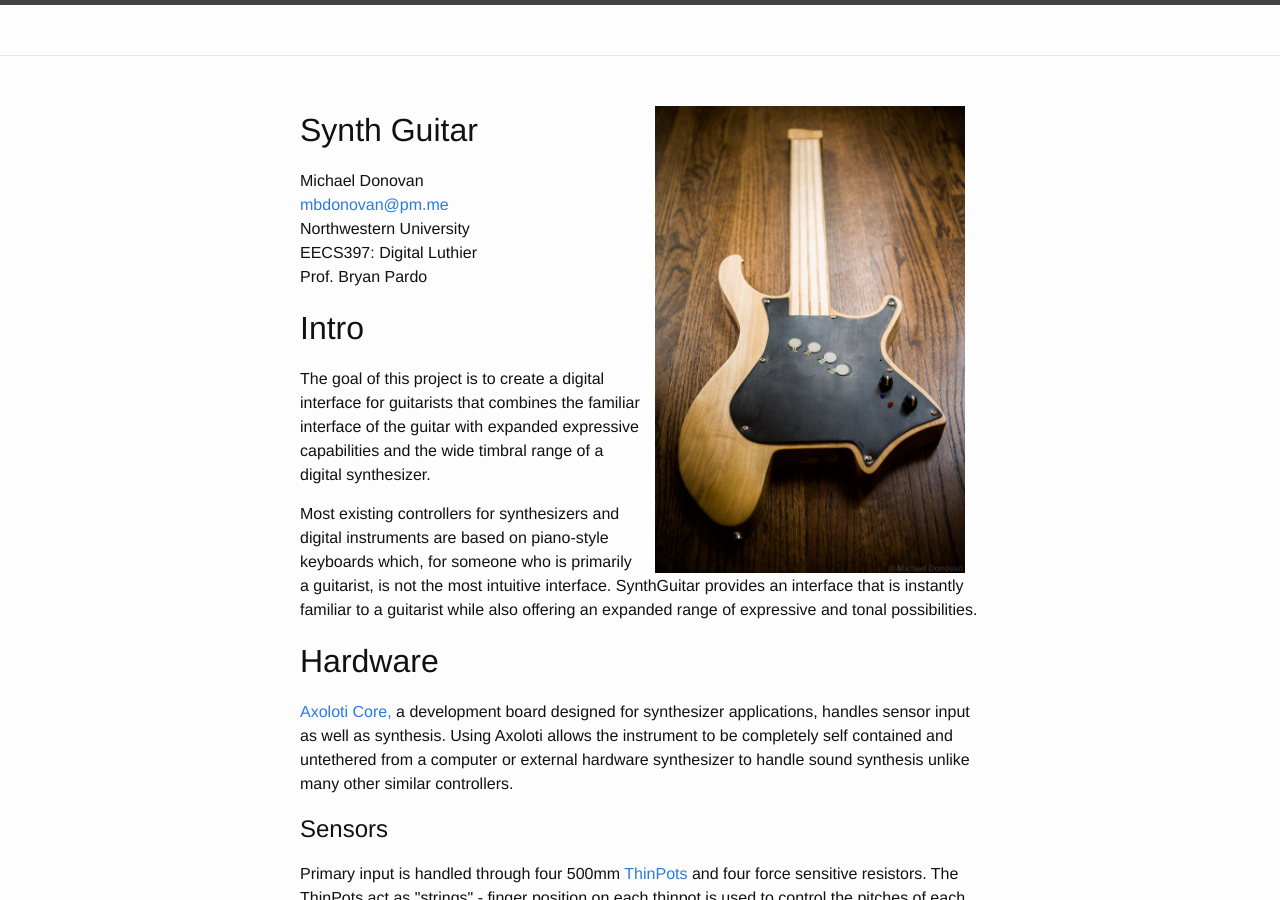
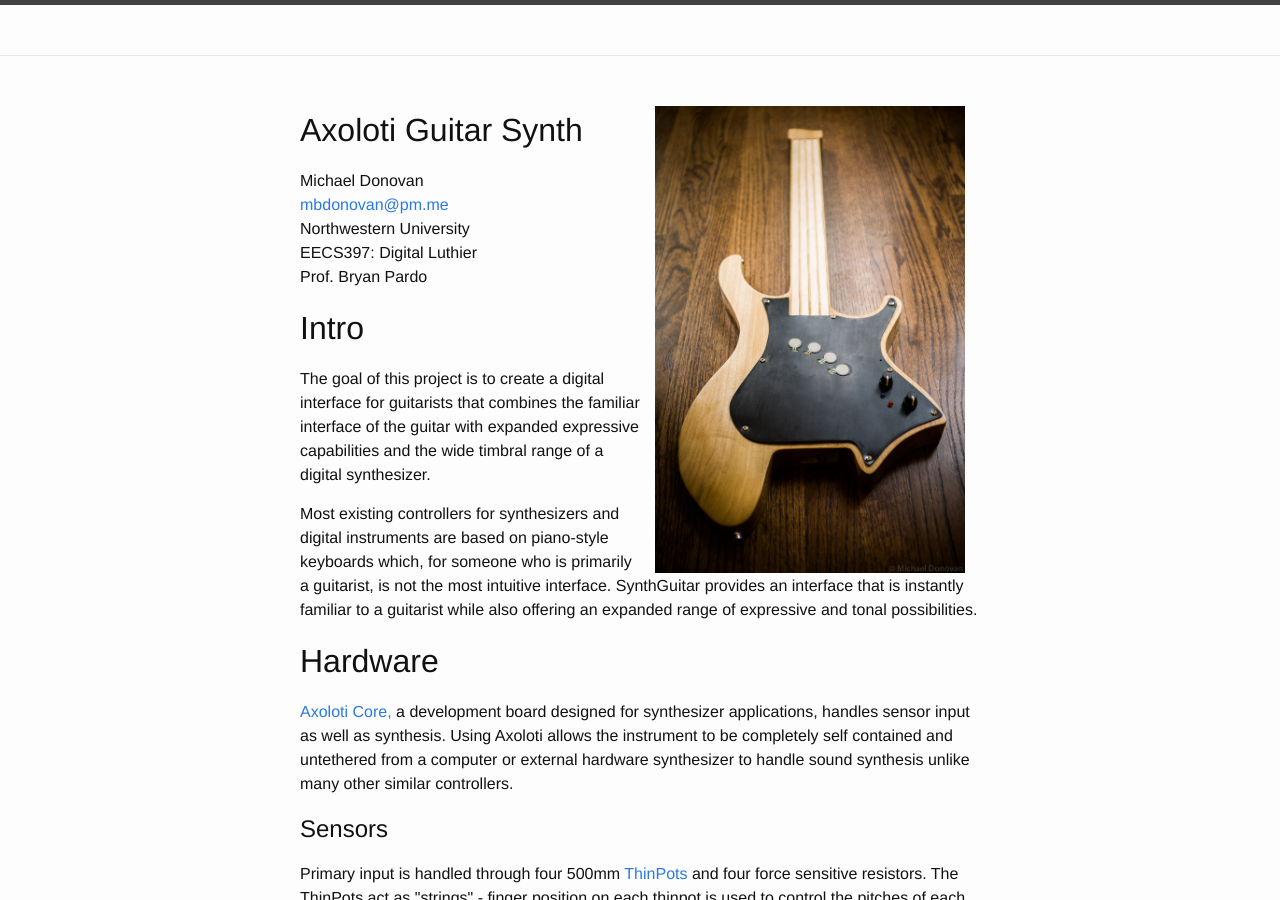
Before and after one commit to michaeldonovan/SynthGuitar, a Jekyll site: the page built from docs/index.html, in a window 1280 px wide and 900 px high. Built offline with Jekyll 4.4.1, drawn with Linux system fonts in a browser that asks for light colours; comment, search, counter and statistics services are not loaded.

Commit message:
Update index.html

```diff
--- a/docs/index.html
+++ b/docs/index.html
@@ -8,7 +8,7 @@
     <img src="assets/photography/gallery/synthguitar14.jp-664x1000.jpg" , width="50%" , style="padding: 0 15px; float: right;">
 </p>
 <p style="margin-top: 20px;"> </p>
-<h1 id="title">Synth Guitar</h1>
+<h1 id="title">Axoloti Guitar Synth</h1>
 <ul class="contact-list">
     <li>Michael Donovan</li>
     <li>
```
